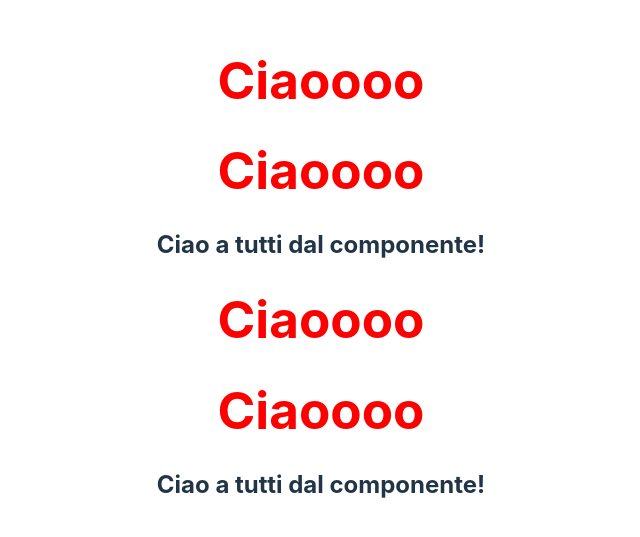
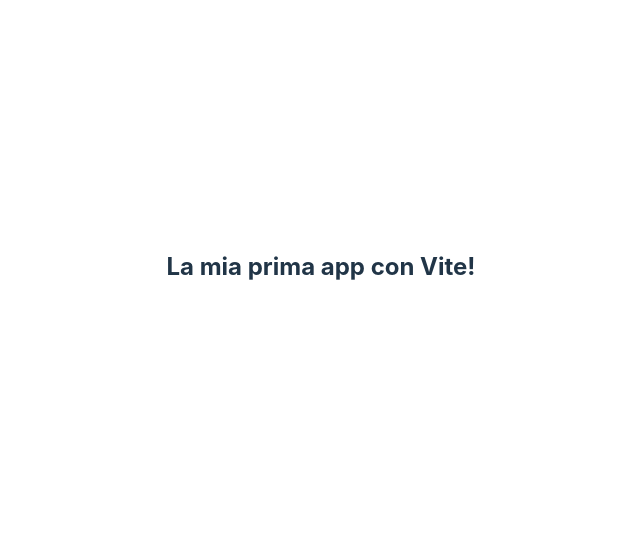
Before and after one commit to edaless/vite-hello-world, a Vue app: page / in a window 1280 px wide. Shown: the part 133-670 px from the top of the page, without its empty margins (319-959 px from the left). Built offline with nearby package versions, Linux system fonts and the light colour scheme.

Commit message:
fine base

```diff
--- a/src/App.vue
+++ b/src/App.vue
@@ -36,7 +36,7 @@
 
 <template>
 
-  <AppTitle />
+
   <AppTitle />
 
 </template>
--- a/src/components/AppTitle.vue
+++ b/src/components/AppTitle.vue
@@ -3,7 +3,7 @@
     name: "AppTitle",
     data() {
         return {
-            saluto: "Ciao a tutti dal componente!"
+            saluto: "La mia prima app con Vite!"
         }
     }
 }
@@ -11,8 +11,7 @@
 
 <template>
 
-    <h1>Ciaoooo</h1>
-    <h1>Ciaoooo</h1>
+    <!-- <h1>Ciaoooo</h1> -->
     <h2>{{ saluto }}</h2>
 
 
```
